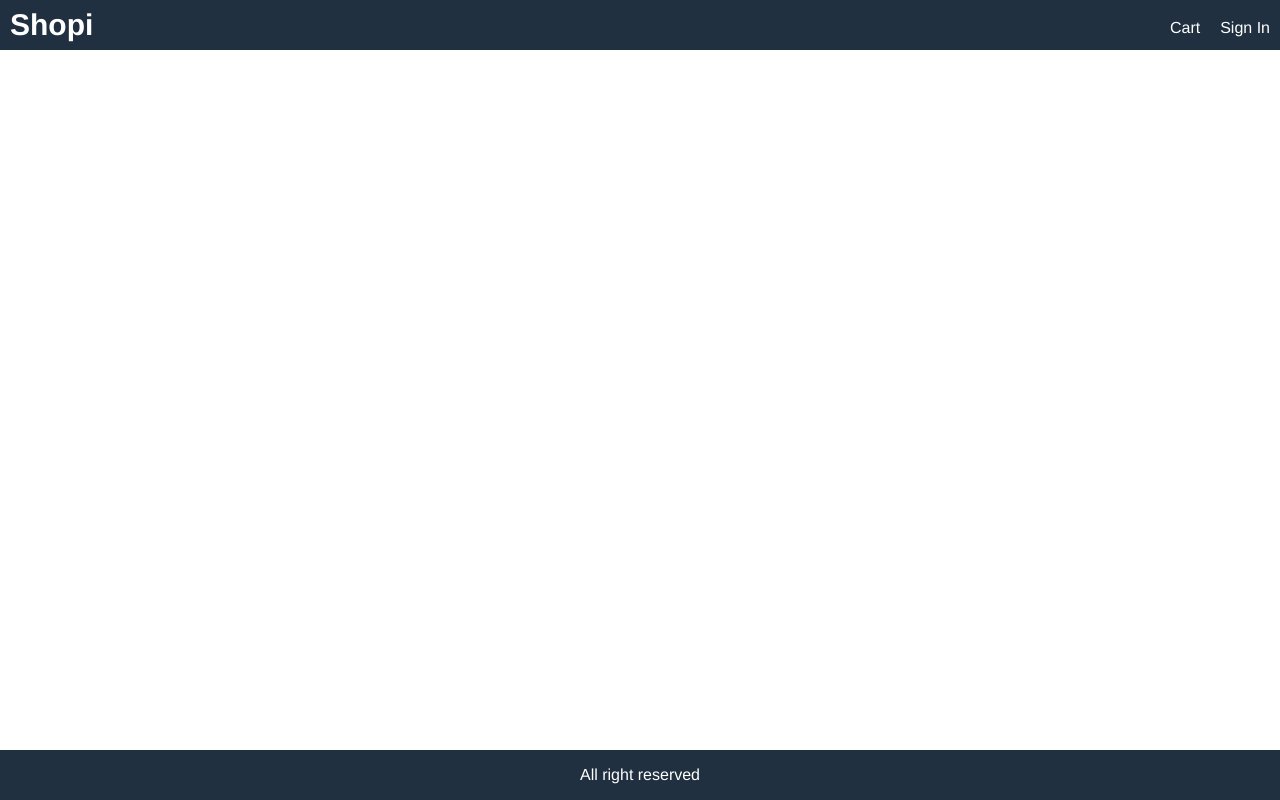
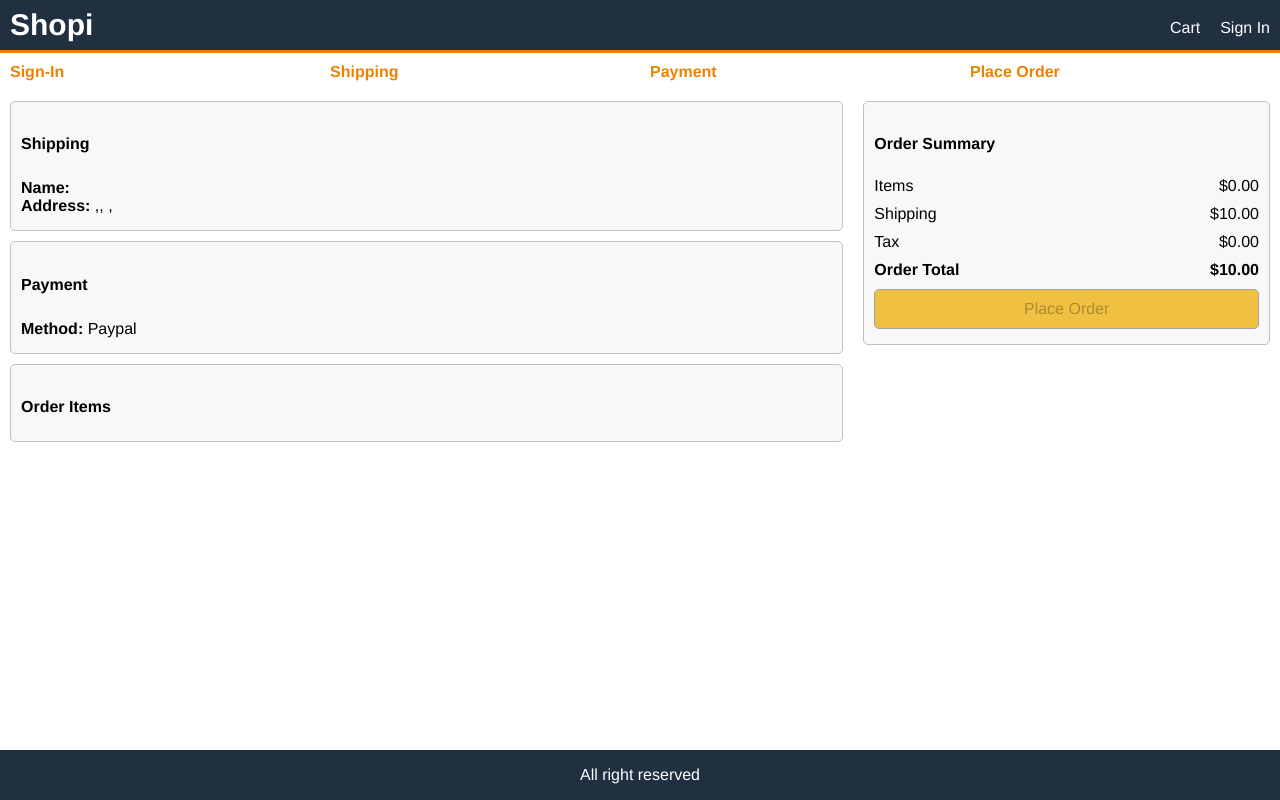
Before and after one commit to AttigH/e-commerce-app, a React (Create React App) app in the folder frontend/: page /placeorder in a window 1280 px wide. Built offline with nearby package versions, Linux system fonts and the light colour scheme; the HTML template or start-up script is replaced by a standard one.

Commit message:
Implementing Place Order Items Screen

```diff
--- a/frontend/src/App.js
+++ b/frontend/src/App.js
@@ -8,6 +8,8 @@
 import { signout } from "./actions/userActions";
 import RegisterScreen from "./screens/RegisterScreen";
 import ShippingAddressScreen from "./screens/ShippingAddressScreen";
+import PaymentScreen from "./screens/PaymentScreen";
+import PlaceOrderScreen from "./screens/PlaceOrderScreen";
 
 function App() {
   const dispatch = useDispatch();
@@ -58,6 +60,8 @@
             <Route path="/cart/:id" element={<CartScreen />} />
             <Route path="/product/:id" element={<ProductScreen />}></Route>
             <Route path="/shipping" element={<ShippingAddressScreen />} />
+            <Route path="/payment" element={<PaymentScreen />} />
+            <Route path="/placeorder" element={<PlaceOrderScreen />} />
             <Route path="/signin" element={<SignInScreen />} />
             <Route path="/register" element={<RegisterScreen />} />
             <Route path="/" element={<HomeScreen />} exact></Route>
--- a/frontend/src/actions/cartActions.js
+++ b/frontend/src/actions/cartActions.js
@@ -3,6 +3,7 @@
   CART_ADD_ITEM,
   CART_REMOVE_ITEM,
   CART_SAVE_SHIPPING_ADDRESS,
+  CART_SAVE_PAYMENT_METHOD,
 } from "../constants/cartConstants";
 
 export const addToCart = (productId, qty) => async (dispatch, getState) => {
@@ -30,3 +31,7 @@
   dispatch({ type: CART_REMOVE_ITEM, payload: productId });
   localStorage.setItem("cartItems", JSON.stringify(getState().cart.cartItems));
 };
+
+export const savePaymentMethod = (data) => (dispatch) => {
+  dispatch({ type: CART_SAVE_PAYMENT_METHOD, payload: data });
+};
--- a/frontend/src/constants/cartConstants.js
+++ b/frontend/src/constants/cartConstants.js
@@ -2,3 +2,4 @@
 export const CART_REMOVE_ITEM = "CART_REMOVE_ITEM";
 
 export const CART_SAVE_SHIPPING_ADDRESS = "CART_SAVE_SHIPPING_ADDRESS";
+export const CART_SAVE_PAYMENT_METHOD = "CART_SAVE_PAYMENT_METHOD";
--- a/frontend/src/reducers/cartReducers.js
+++ b/frontend/src/reducers/cartReducers.js
@@ -2,6 +2,7 @@
   CART_ADD_ITEM,
   CART_REMOVE_ITEM,
   CART_SAVE_SHIPPING_ADDRESS,
+  CART_SAVE_PAYMENT_METHOD,
 } from "../constants/cartConstants";
 
 export const cartReducer = (state = { cartItems: [] }, action) => {
@@ -26,6 +27,11 @@
       };
     case CART_SAVE_SHIPPING_ADDRESS:
       return { ...state, shippingAddress: action.payload };
+    case CART_SAVE_PAYMENT_METHOD:
+      return {
+        ...state,
+        paymentMethod: action.payload,
+      };
     default:
       return state;
   }
--- a/frontend/src/screens/PaymentScreen.js
+++ b/frontend/src/screens/PaymentScreen.js
@@ -0,0 +1,63 @@
+import React, { useState } from "react";
+import CheckoutSteps from "../components/CheckoutSteps";
+import { useDispatch } from "react-redux";
+import { useNavigate } from "react-router-dom";
+import { savePaymentMethod } from "../actions/cartActions";
+
+const PaymentScreen = () => {
+  const [paymentMethod, setPaymentMethod] = useState("Paypal");
+  const dispatch = useDispatch();
+  const navigate = useNavigate();
+  const submitHandler = (e) => {
+    e.preventDefault();
+    dispatch(savePaymentMethod(paymentMethod));
+    navigate("/placeorder");
+  };
+  return (
+    <div>
+      <CheckoutSteps step1 step2 step3></CheckoutSteps>
+      <form className=" form" onSubmit={submitHandler}>
+        <div>
+          <h1>Payment</h1>
+        </div>
+        <div>
+          <div>
+            <input
+              type="radio"
+              id="paypal"
+              value="Paypal"
+              name="paymentMethode"
+              required
+              checked
+              onChange={(e) => {
+                setPaymentMethod(e.target.value);
+              }}
+            ></input>
+            <label htmlFor="paypal">Paypal</label>
+          </div>
+        </div>
+        <div>
+          <div>
+            <input
+              type="radio"
+              id="stripe"
+              value="Stripe"
+              name="paymentMethode"
+              onChange={(e) => {
+                setPaymentMethod(e.target.value);
+              }}
+            ></input>
+            <label htmlFor="stripe">Stripe</label>
+          </div>
+        </div>
+        <div>
+          <button className="primary" type="submit">
+            Continue
+          </button>
+        </div>
+      </form>
+    </div>
+  );
+};
+
+export default PaymentScreen;
--- /dev/null
+++ b/frontend/src/screens/PlaceOrderScreen.js
@@ -0,0 +1,129 @@
+import React from "react";
+import { useSelector } from "react-redux";
+import { Link, useNavigate } from "react-router-dom";
+import CheckoutSteps from "../components/CheckoutSteps";
+const PlaceOrderScreen = (props) => {
+  const navigate = useNavigate();
+  const cart = useSelector((state) => state.cart);
+  if (!cart.paymentMethod) {
+    navigate("/payment");
+  }
+  const toPrice = (num) => Number(num.toFixed(2)); // 5.123 => "5.12" => 5.12
+  cart.itemsPrice = toPrice(
+    cart.cartItems.reduce((a, c) => a + c.qty * c.price, 0)
+  );
+  cart.shippingPrice = cart.itemsPrice > 100 ? toPrice(0) : toPrice(10);
+  cart.taxPrice = toPrice(0.15 * cart.itemsPrice);
+  cart.totalPrice = cart.itemsPrice + cart.shippingPrice + cart.taxPrice;
+  const placeOrderHandler = () => {
+    // TODO: dispatch place order action
+  };
+  return (
+    <div>
+      <CheckoutSteps step1 step2 step3 step4></CheckoutSteps>
+      <div className="row top">
+        <div className="col-2">
+          <ul>
+            <li>
+              <div className="card card-body">
+                <h2>Shipping</h2>
+                <p>
+                  <strong>Name:</strong> {cart.shippingAddress.fullName} <br />
+                  <strong>Address: </strong> {cart.shippingAddress.address},
+                  {cart.shippingAddress.city}, {cart.shippingAddress.postalCode}
+                  ,{cart.shippingAddress.country}
+                </p>
+              </div>
+            </li>
+            <li>
+              <div className="card card-body">
+                <h2>Payment</h2>
+                <p>
+                  <strong>Method:</strong> {cart.paymentMethod}
+                </p>
+              </div>
+            </li>
+            <li>
+              <div className="card card-body">
+                <h2>Order Items</h2>
+                <ul>
+                  {cart.cartItems.map((item) => (
+                    <li key={item.product}>
+                      <div className="row">
+                        <div>
+                          <img
+                            src={item.image}
+                            alt={item.name}
+                            className="small"
+                          ></img>
+                        </div>
+                        <div className="min-30">
+                          <Link to={`/product/${item.product}`}>
+                            {item.name}
+                          </Link>
+                        </div>
+
+                        <div>
+                          {item.qty} x ${item.price} = ${item.qty * item.price}
+                        </div>
+                      </div>
+                    </li>
+                  ))}
+                </ul>
+              </div>
+            </li>
+          </ul>
+        </div>
+        <div className="col-1">
+          <div className="card card-body">
+            <ul>
+              <li>
+                <h2>Order Summary</h2>
+              </li>
+              <li>
+                <div className="row">
+                  <div>Items</div>
+                  <div>${cart.itemsPrice.toFixed(2)}</div>
+                </div>
+              </li>
+              <li>
+                <div className="row">
+                  <div>Shipping</div>
+                  <div>${cart.shippingPrice.toFixed(2)}</div>
+                </div>
+              </li>
+              <li>
+                <div className="row">
+                  <div>Tax</div>
+                  <div>${cart.taxPrice.toFixed(2)}</div>
+                </div>
+              </li>
+              <li>
+                <div className="row">
+                  <div>
+                    <strong> Order Total</strong>
+                  </div>
+                  <div>
+                    <strong>${cart.totalPrice.toFixed(2)}</strong>
+                  </div>
+                </div>
+              </li>
+              <li>
+                <button
+                  type="button"
+                  onClick={placeOrderHandler}
+                  className="primary block"
+                  disabled={cart.cartItems.length === 0}
+                >
+                  Place Order
+                </button>
+              </li>
+            </ul>
+          </div>
+        </div>
+      </div>
+    </div>
+  );
+};
+
+export default PlaceOrderScreen;
--- a/frontend/src/store.js
+++ b/frontend/src/store.js
@@ -23,6 +23,7 @@
     shippingAddress: localStorage.getItem("shippingAddress")
       ? JSON.parse(localStorage.getItem("shippingAddress"))
       : {},
+    paymentMethod: "Paypal",
   },
 };
 
```
